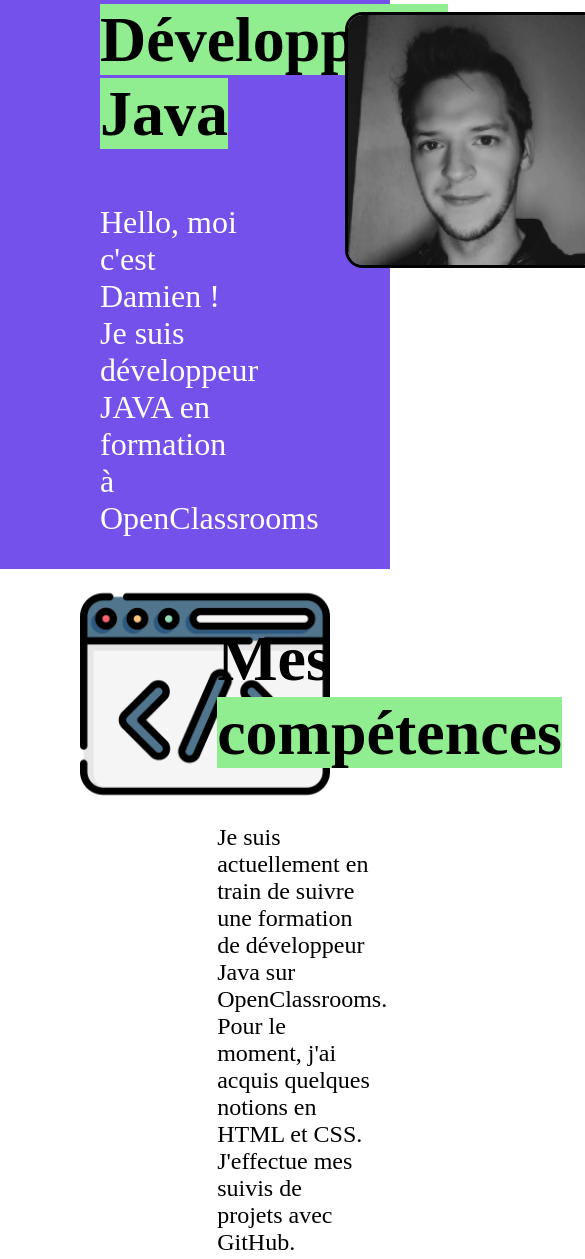
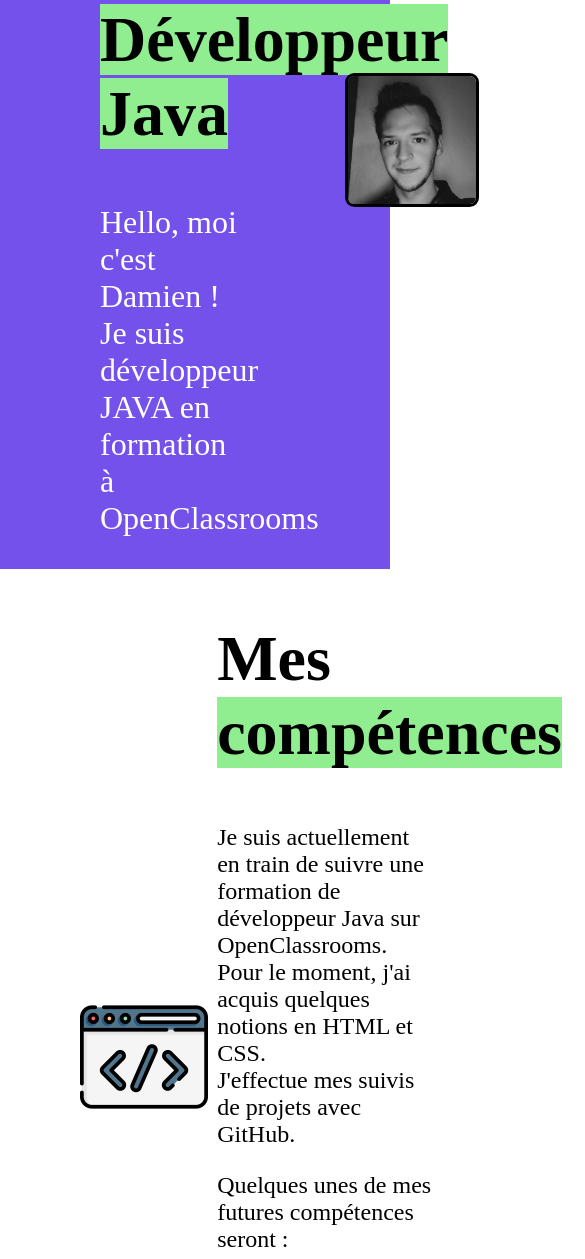
Before and after one commit to djeanty/djeanty.github.io, a plain HTML site: page index.html in a window 390 px wide. Shown: the part 286-1545 px from the top of the page, 585 px wide, since content can reach past the window. Drawn offline with Linux system fonts and the light colour scheme.

Commit message:
Corrected few display bugs

```diff
--- a/index.html
+++ b/index.html
@@ -22,8 +22,7 @@
         </div>
 
         <div id="gridImage">
-            <a href="images/moi_cv.jpg"> <img src="images/moi.jpg" id="photoProfil" alt="Photo de Damien Jeanty" title="Cliquez pour agrandir"
-                style="width: 250px; height: 250px" />
+            <a href="images/moi_cv.jpg"> <img src="images/moi.jpg" id="photoProfil" alt="Photo de Damien Jeanty" title="Cliquez pour agrandir" />
             </a>
         </div>
     </header>
@@ -31,7 +30,7 @@
     <section>
         <div id="competences">
             <div id="competencesIcon">
-                <img src="images/icon_developper.png" id="iconDevelopper" alt="Icon de développeur" title="Développement" style="width: 250px; height: 250px" />
+                <img src="images/icon_developper.png" id="iconDevelopper" alt="Icon de développeur" title="Développement" />
             </div>
             <div id="competencesText">
                 <h2>
--- a/style.css
+++ b/style.css
@@ -41,6 +41,8 @@ p {
 
 
 #photoProfil {
+	width: 250px;
+	height: 250px;
 	border: solid black;
 	border-radius: 7%;
 }
@@ -48,8 +50,8 @@ p {
 
 #competences {
 	display: grid;
-	grid-template-columns: 12% 50%;
-	grid-template-rows: 10% 100%;
+	grid-template-columns: 12% 70%;
+	grid-template-rows: auto 80%;
 	grid-gap: 100px;
 	padding-left: 80px;
 	background-color: #ffffff;
@@ -66,9 +68,19 @@ p {
 }
 
 #competencesIcon {
+
 	margin: auto;
+	height: auto;
+	min-width: 100%;
+}
 
+#iconDevelopper {
+	width: 250px;
+	height: 250px;
+	padding: 10% 0% 0% 0%;
 }
+
+
 
 #contact {
 	background-color: #003668;
@@ -94,3 +106,22 @@ p {
 	color: black;
 	background-color: lightgreen;
 }
+
+@media screen and (max-width: 1000px) {
+	#iconDevelopper {
+		width: 128px;
+		height: 128px;
+		padding: 10% 0% 0% 0%;
+	}
+
+	#photoProfil {
+		width: 128px;
+		height: 128px;
+
+	}
+
+	#contact > a > img {
+	width: 64px;
+	height: 64px;
+}
+}
```
